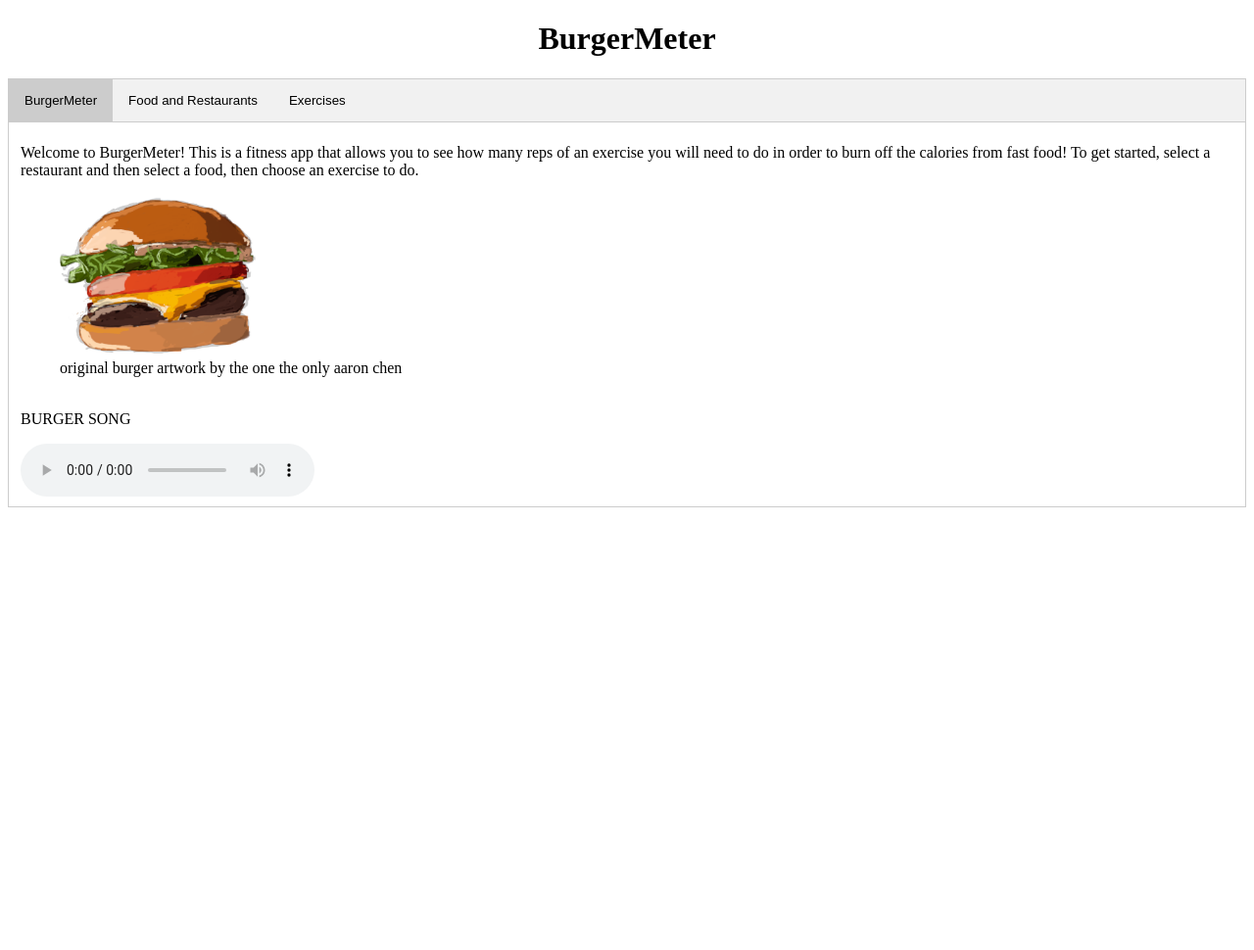
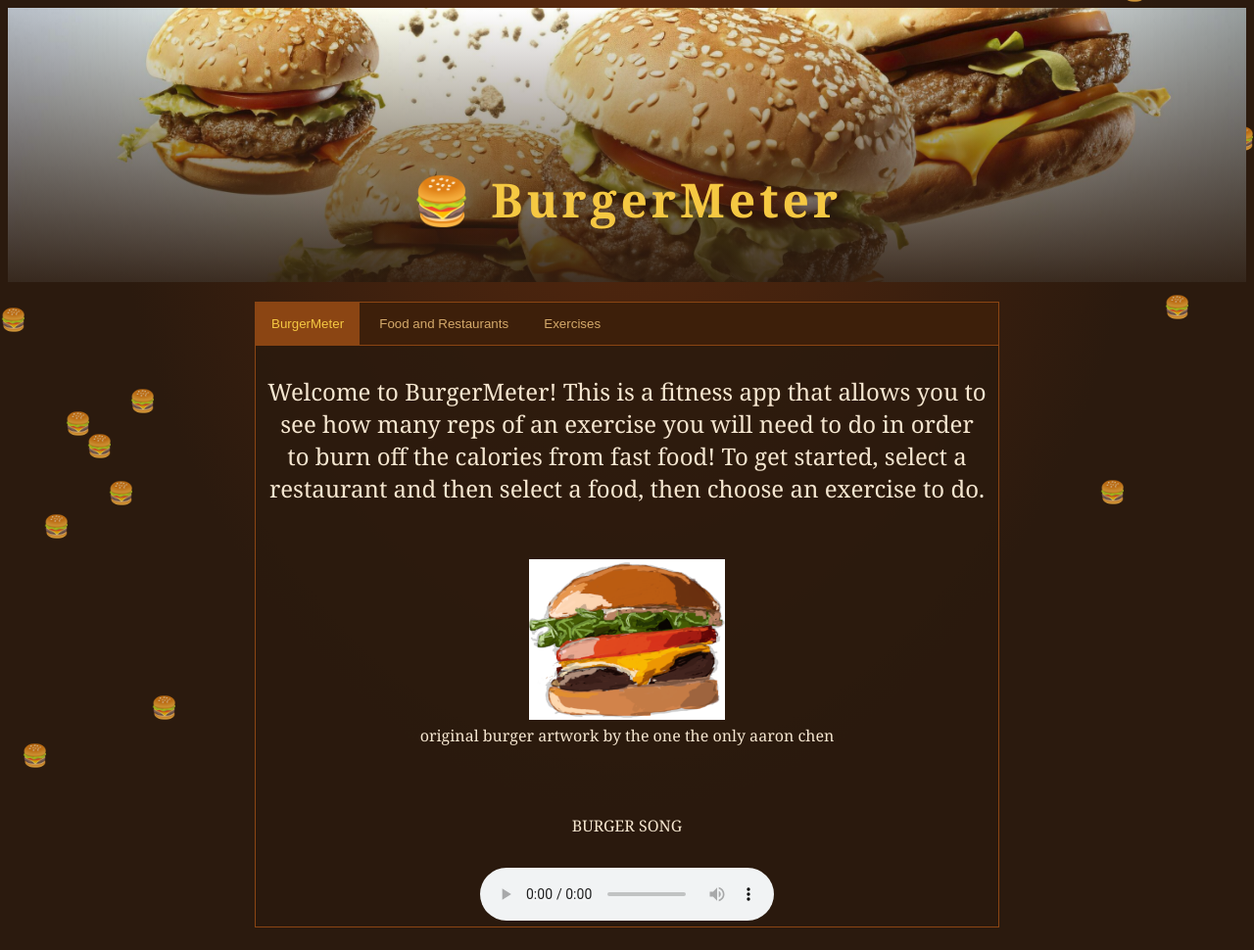
Before and after one commit to skullcruher65/BurgerMeter, a plain HTML site: page public/index.html in a window 1280 px wide. Shown: the whole page at 98% size. Before the commit the page ends 800 px from the top, so only its background shows below. Drawn offline with Linux system fonts and the light colour scheme.

Commit message:
banger css

```diff
--- a/public/index.html
+++ b/public/index.html
@@ -7,17 +7,21 @@
     <title>BurgerMeter</title>
 </head>
 <body>
-  <h1 style="text-align: center;">BurgerMeter</h1>
+  <canvas id="burgerCanvas"></canvas>
+<div class="banner">
+  <img src="BurgerBanner.jpg" alt="BurgerMeter Banner">
+  <div class="banner-overlay">
+    <h1>🍔 BurgerMeter</h1>
+  </div>
+</div>
 
+  <div class="content-wrapper">
   <div class = "tab">
     <button class = "tablinks" onclick="openTab(event, 'BurgerMeter')" id = "defaultOpen">BurgerMeter</button>
     <button class = "tablinks" onclick="openTab(event, 'Food_and_Restaurants')">Food and Restaurants</button>
     <button class = "tablinks" onclick="openTab(event, 'Exercises')">Exercises</button>
+  </div>
 
-
-
-
-  </div>
 
 
 
@@ -48,7 +52,7 @@
   </div>
 
   <div id = "BurgerMeter" class="tabcontent"> <!-- HOME PAGE is HERE -->
-      <p>Welcome to BurgerMeter! This is a fitness app that allows you to see how many reps of an
+      <p style="font-size: 24px;">Welcome to BurgerMeter! This is a fitness app that allows you to see how many reps of an
         exercise you will need to do in order to burn off the calories from fast food! To get started, select a
         restaurant and then select a food, then choose an exercise to do.
       </p>
@@ -59,19 +63,14 @@
     </figure>
 
     <p>
-
       <br>
-
       BURGER SONG
     </p>
     <audio controls autoplay>
       <source src = "sssSpotify.com_downloader_1772336134679.mp3" type = "audio/mp3">
     </audio>
-
-
-
   </div>
-
+  </div>
 
   <script src="script.js"></script>
   <script type="module">
--- a/public/script.js
+++ b/public/script.js
@@ -23,7 +23,8 @@ function openTab(event, tabName) {
     for (let i = 0; i < tabcontent.length; i++) tabcontent[i].style.display = "none";
     for (let i = 0; i < tablinks.length; i++) tablinks[i].className = tablinks[i].className.replace(" active", "");
 
-    document.getElementById(tabName).style.display = "block";
+    document.getElementById(tabName).style.display = tabName === "BurgerMeter" ? "flex" : "block";
+
     event.currentTarget.className += " active";
 }
 
@@ -65,3 +66,29 @@ function calculateReps(exercise, calories, weight)
     let reps = calories / (exercise.met * weight * 3.5 / 200 / exercise.repsPerMinute);
     return {reps, image: exercise.image};
 }
+
+// Burger rain animation
+const canvas = document.getElementById("burgerCanvas");
+  const ctx = canvas.getContext("2d");
+  canvas.width = window.innerWidth;
+  canvas.height = window.innerHeight;
+  const drops = [];
+  const SIZE = 22;
+  const SIDE = 180;
+  const totalCols = Math.floor(canvas.width / SIZE);
+  for (let i = 0; i < totalCols; i++) {
+    const x = i * SIZE;
+    drops.push((x < SIDE || x > canvas.width - SIDE) ? Math.random() * -50 : null);
+  }
+  function draw() {
+    ctx.clearRect(0, 0, canvas.width, canvas.height);
+    ctx.font = `${SIZE}px serif`;
+    ctx.globalAlpha = 0.8;
+    drops.forEach((d, i) => {
+      if (d === null) return;
+      ctx.fillText("🍔", i * SIZE, d * SIZE);
+      drops[i] += 0.5;
+      if (drops[i] * SIZE > canvas.height) drops[i] = Math.random() * -20;
+    });
+  }
+  setInterval(draw, 40);
--- a/public/style.css
+++ b/public/style.css
@@ -1,14 +1,15 @@
 /* Style the tab */
 .tab {
   overflow: hidden;
-  border: 1px solid #ccc;
-  background-color: #f1f1f1;
+  border: 1px solid #8b4513;
+  background-color: #3d1f0a;
 }
 
 /* Style the buttons that are used to open the tab content */
 .tab button {
   background-color: inherit;
-  float: left;
+  color: #d4a96a;
+  display: inline-block;
   border: none;
   outline: none;
   cursor: pointer;
@@ -18,12 +19,14 @@
 
 /* Change background color of buttons on hover */
 .tab button:hover {
-  background-color: #ddd;
+  background: #5c2a0e;
+  color: #f5c842;
 }
 
 /* Create an active/current tablink class */
 .tab button.active {
-  background-color: #ccc;
+  background: #8b4513;
+  color: #f5c842;
 }
 
 /* Style the tab content */
@@ -32,4 +35,65 @@
   padding: 6px 12px;
   border: 1px solid #ccc;
   border-top: none;
+  background: rgba(43,26,14,0.85);
+  border-color: #8b4513;
 }
+
+body {
+  background: radial-gradient(ellipse at top, #5c2a0e 0%, #2b1a0e 60%);
+  color: #f5e6d0;
+  font-family: Georgia, serif;
+}
+
+#burgerCanvas {
+  position: fixed;
+  inset: 0;
+  width: 100%; height: 100%;
+  z-index: 0;
+  pointer-events: none;
+}
+
+#BurgerMeter {
+  display: none;
+  flex-direction: column;
+  align-items: center;
+  text-align: center;
+  gap: 16px;
+}
+
+.banner {
+  position: relative;
+  z-index: 1;
+  height: 280px;
+  overflow: hidden;
+}
+
+.banner img {
+  width: 100%;
+  height: 100%;
+  object-fit: cover;
+}
+
+.banner-overlay {
+  position: absolute;
+  inset: 0;
+  background: linear-gradient(to bottom, transparent, rgba(43,26,14,0.9));
+  display: flex;
+  align-items: flex-end;
+  justify-content: center;
+  padding-bottom: 20px;
+}
+
+.banner-overlay h1 {
+  color: #f5c842;
+  font-size: 3rem;
+  letter-spacing: 4px;
+}
+
+.content-wrapper {
+  position: relative;
+  z-index: 1;
+  max-width: 760px;
+  margin: 0 auto;
+  padding: 20px;
+}
```
Also changed, not shown: public/BurgerBanner.jpg (added).
